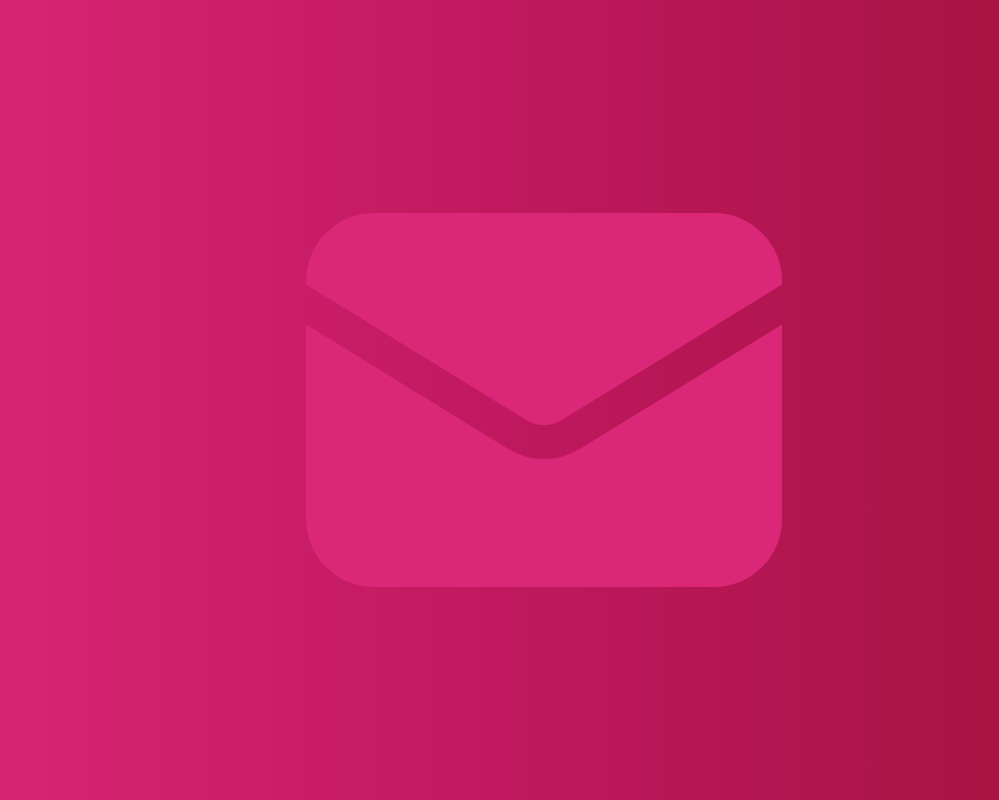
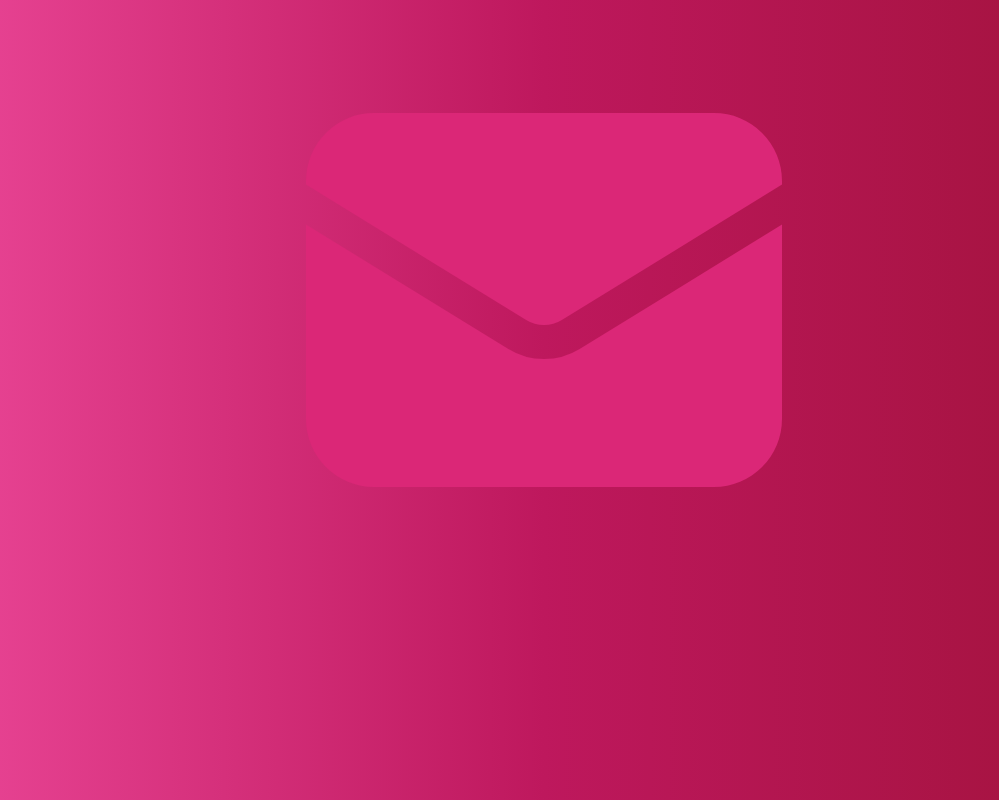
Before and after one commit to moodyKroko/wybmv, a React (Vite) app: page / in a window 1280 px wide. Shown: the whole page, without its empty margins (96-1095 px from the left). Built offline with nearby package versions, Linux system fonts and the light colour scheme.

Commit message:
cleaned up app.tsx file

```diff
--- a/src/App.tsx
+++ b/src/App.tsx
@@ -1,19 +1,7 @@
-// import { Environment, OrbitControls } from '@react-three/drei'
-// import { Canvas, useLoader } from '@react-three/fiber'
-// import { OBJLoader } from 'three/examples/jsm/loaders/OBJLoader'
-
 import { useState } from 'react'
 import Hero from './components/Hero'
-// import { Suspense } from 'react'
-// import { TextureLoader } from 'three'
-
-// const Model = () => {
-//   const obj = useLoader(OBJLoader, './love_heart.obj')
-//   return <primitive object={obj} />
-// }
 
 function App() {
-  // const colorMap = useLoader(TextureLoader, './red_texture.jpg')
   const [isClicked, setClick] = useState(false)
 
   const handleClick = () => {
@@ -22,17 +10,16 @@ function App() {
 
   return (
     <>
+      {/* bg-gradient-to-r from-pink-600 via-pink-700 to-rose-800  */}
       <div
-        className={` box ${
-          isClicked ? 'bg-petals' : ''
-        }  bg-gradient-to-r from-pink-600 via-pink-700 to-rose-800 w-screen h-screen `}
+        className={`bg-gradient-to-r from-pink-500 via-pink-700 to-rose-800 ${
+          isClicked ? 'bg-hero-pattern' : ''
+        }  w-screen h-screen`}
       >
-        <div className="overflow-hidden flex w-screen h-screen justify-center items-center z-50">
-          <Hero
-            onClickHandler={handleClick}
-            isClicked={isClicked}
-          />
-        </div>
+        <Hero
+          onClickHandler={handleClick}
+          isClicked={isClicked}
+        />
       </div>
     </>
   )
```
